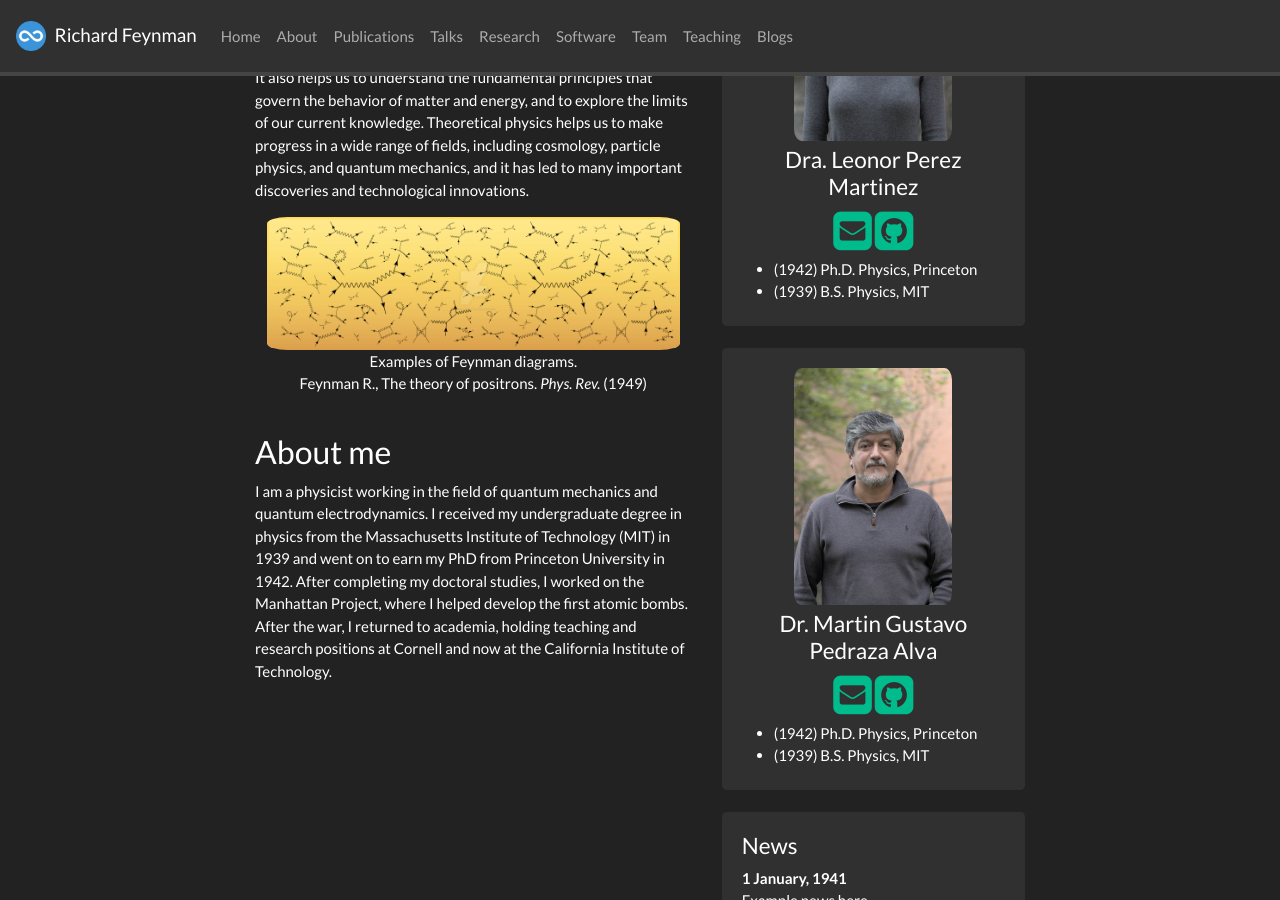
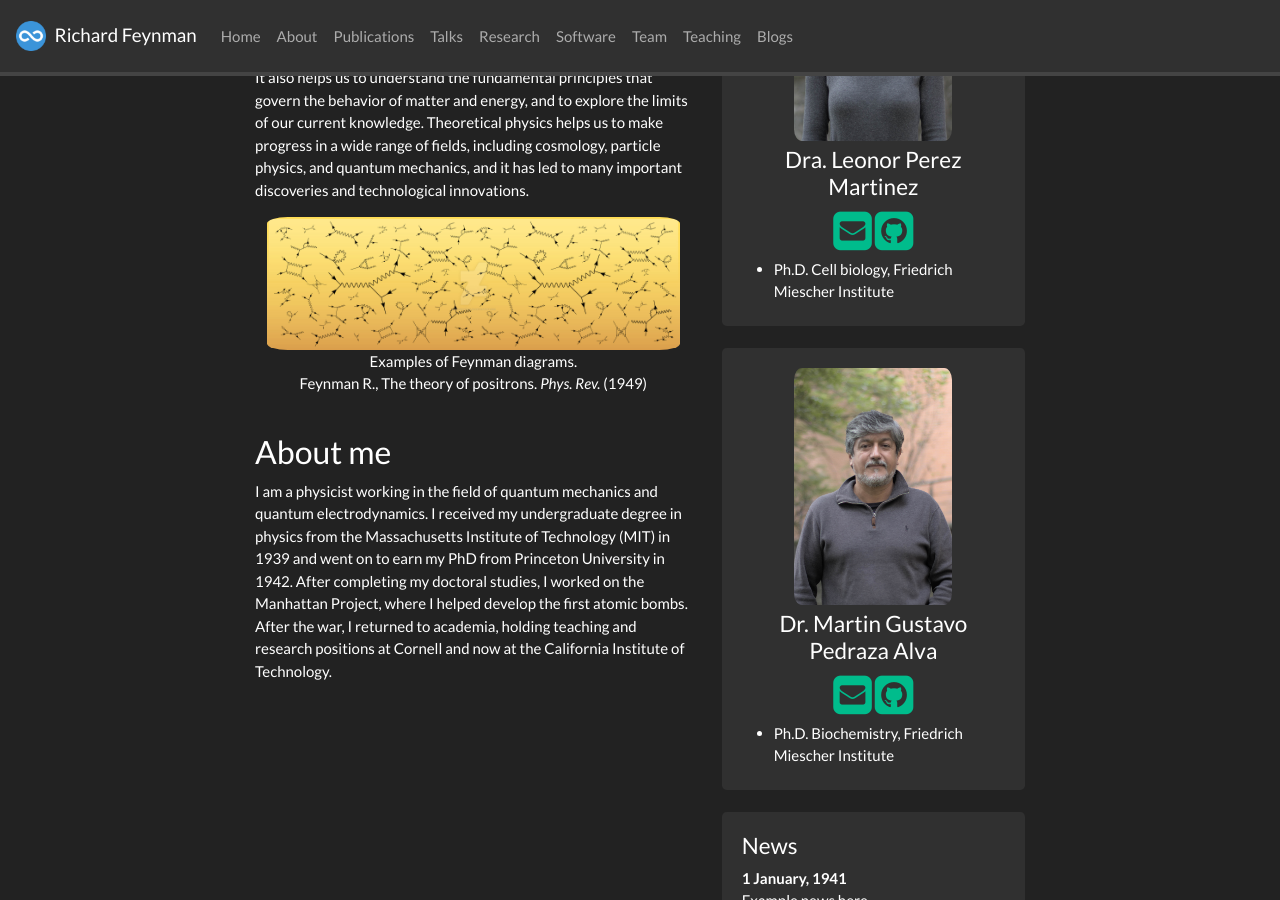
Before and after one commit to NeuroInmuno-IBT/NeuroInmuno-IBT.github.io, a Jekyll site: the page built from _pages/home.md, in a window 1280 px wide and 900 px high, scrolled down 234 px. Built offline with Jekyll 4.4.1, drawn with Linux system fonts in a browser that asks for light colours; nearby versions of some CDN libraries; a style sheet for code colours, icons or effects is not loaded.

Commit message:
Update pi.yml

```diff
--- a/_data/pi.yml
+++ b/_data/pi.yml
@@ -3,8 +3,8 @@
   info: Investigadora Titular C Tiempo Completo, Instituto de Biotecnología, UNAM
   email: leonor.perez@ibt.unam.mx
   github: https://github.com/
-  researchgate: https://www.researchgate.net/
-  scholar: https://scholar.google.com/citations?user=B7vSqZsAAAAJ
+  researchgate: https://www.researchgate.net/scientific-contributions/Leonor-Perez-Martinez-9829828
+  scholar: https://scholar.google.com
   cv: cv/cv.pdf
   # Change the items in "education" you have (up to 6)
   education:
@@ -15,15 +15,15 @@
     ]
 
   educationshort:
-    ["(1942) Ph.D. Physics, Princeton", "(1939) B.S. Physics, MIT"]
+    ["Ph.D. Cell biology, Friedrich Miescher Institute"]
 
 - name: Dr. Martin Gustavo Pedraza Alva
   photo: headshot_GPA.jpg
   info: Investigador Titular B Tiempo Completo, Instituto de Biotecnología, UNAM
   email: gustavo.pedraza@ibt.unam.mx
   github: https://github.com/
-  researchgate: https://www.researchgate.net/
-  scholar: https://scholar.google.com/citations?user=B7vSqZsAAAAJ
+  researchgate: https://www.researchgate.net/profile/Gustavo-Pedraza-Alva
+  scholar: https://scholar.google.com
   cv: cv/cv.pdf
   # Change the items in "education" you have (up to 6)
   education:
@@ -34,4 +34,4 @@
     ]
 
   educationshort:
-    ["(1942) Ph.D. Physics, Princeton", "(1939) B.S. Physics, MIT"]
+    ["Ph.D. Biochemistry, Friedrich Miescher Institute"]
```
